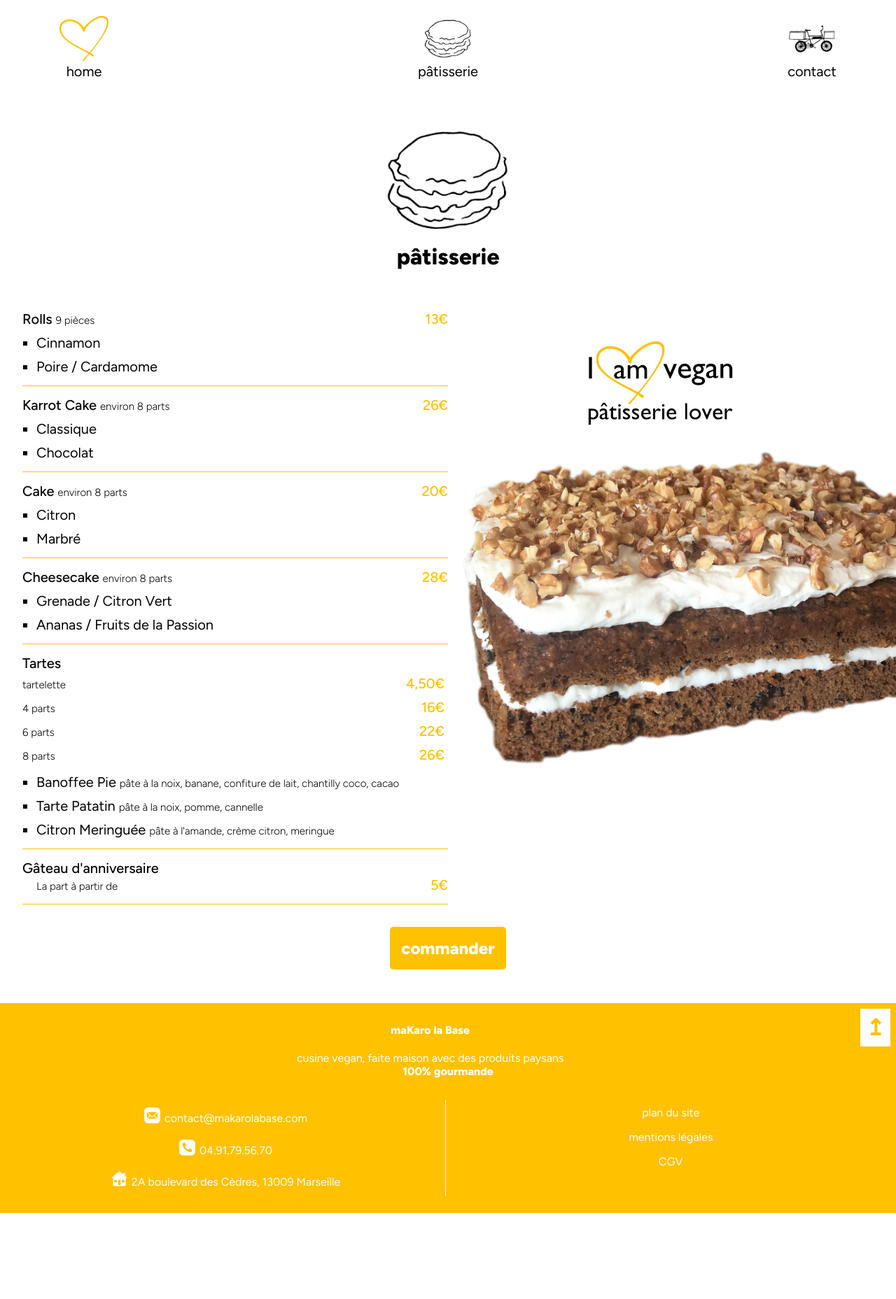
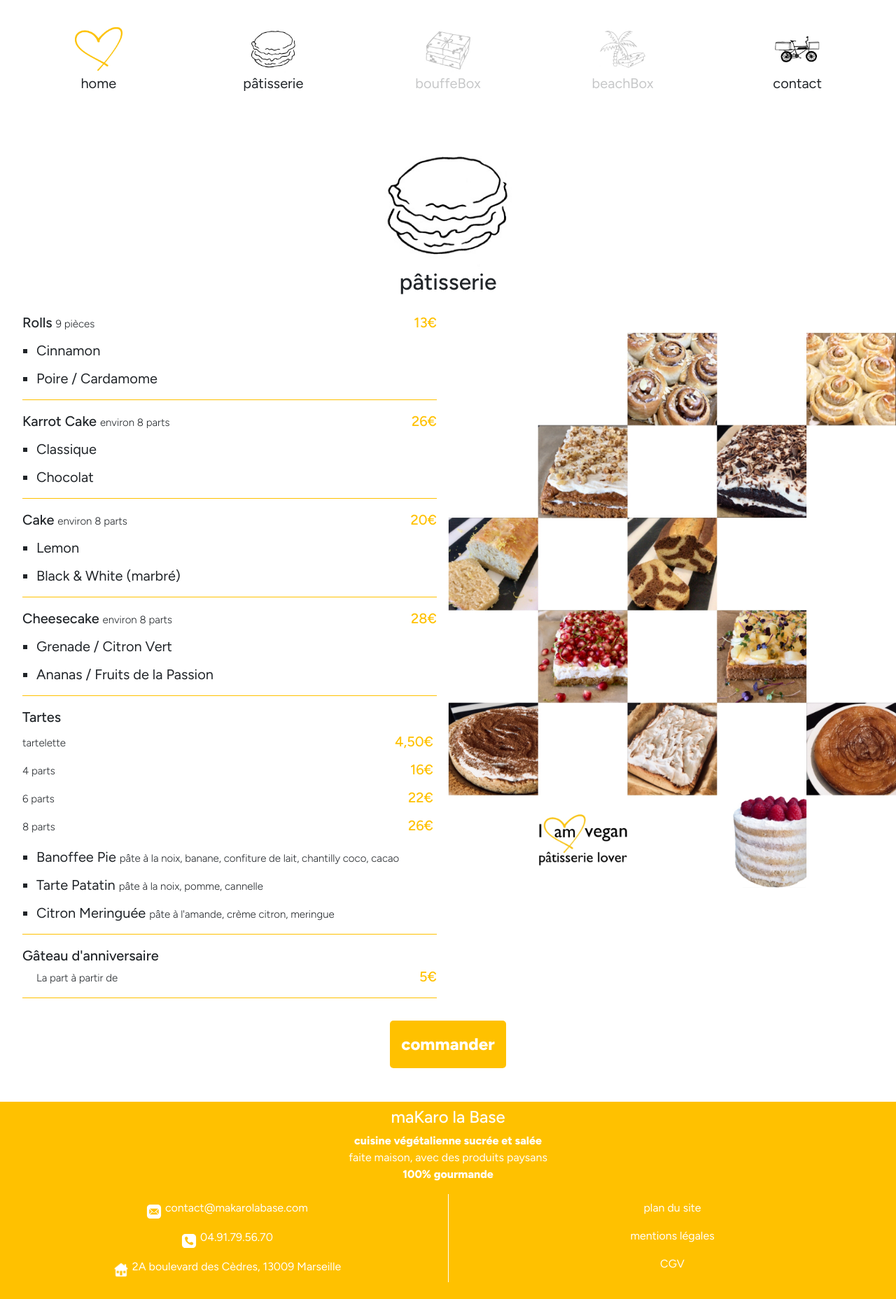
Before and after one commit to LaitAh/Website-MaKaroLaBase, a PHP site: page /patisserie in a window 1280 px wide. Shown: the whole page at 70% size. Before the commit the page ends 1734 px from the top, so only its background shows below. Run offline with PHP 8.4, Linux system fonts and the light colour scheme; data that the repository does not hold is empty; some libraries are stand-ins or nearby versions.

Commit message:
updates website

```diff
--- a/public/css/style.css
+++ b/public/css/style.css
@@ -3,7 +3,7 @@ html {
 }
 
 body {
-  font-family: 'Figtree', sans-serif;
+  font-family: 'Figtree', sans-serif !important;
   width: 100%;
   max-width: 1400px;
   margin: auto;
@@ -24,18 +24,19 @@ header {}
 }
 .nav-element {
   padding: 1em;
-  font-size: 1.25em;
+  font-size: 1.25em !important;
 }
 .nav-link {}
 .nav-icon {
   width: 20%;
+  padding-right: 1em;
 }
 #nav-home {}
 #nav-bouffeBox {
-  display: none;
+  opacity: 0.25;
 }
 #nav-beachBox {
-  display: none;
+  opacity: 0.25;
 }
 #nav-bakeryBox {}
 #nav-contact {}
@@ -53,58 +54,60 @@ header {}
     width: 35%;
     display: block;
     margin: auto;
+    padding-right: 0;
   }
 }
 
 /******************** COMMON TO ALL PAGES ********************/
 
 a {
-  text-decoration: none;
-  color: inherit;
+  text-decoration: none !important;
+  color: inherit !important;
 }
 a.link {
-  color: #FFC100;
-  text-decoration: underline;
+  color: #FFC100 !important;
+  text-decoration: underline !important;
 }
 h1 {
-  font-size: 2em;
-  text-align: center;
+  font-size: 2em !important;
+  text-align: center !important;
 }
 h2 {
-  margin-bottom: 0;
-  color: #FFC100;
+  margin-bottom: 0 !important;
+  color: #FFC100 !important;
 }
 h3 {
-  margin-top: 0.75em;
+  margin-top: 0.75em !important;
 }
 .button {
-  display: inline-block;
-  background-color: #FFC100;
-  color: white;
-  margin: 1rem auto;
-  padding: 1rem;
-  border-radius: 5px;
-  text-align: center;
-  font-weight: 800;
-  font-size: 1.5rem;
+  display: inline-block !important;
+  background-color: #FFC100 !important;
+  color: white !important;
+  margin: 1rem auto !important;
+  padding: 1rem !important;
+  border-radius: 5px !important;
+  text-align: center !important;
+  font-weight: 800 !important;
+  font-size: 1.5rem !important;
 }
-.bouffe, .beach, .bakery, .contact {
+.bouffe, .beach, .bakery, .contact, .cgv {
   padding: 2em;
 }
-.bouffe-top, .beach-top, .bakery-top, .contact-top {
+.bouffe-top, .beach-top, .bakery-top, .contact-top, .cgv-top {
   display: flex;
   flex-direction: column;
   align-items: center;
 }
-.bouffe-icon, .beach-icon, .bakery-icon, .contact-icon {
+.bouffe-icon, .beach-icon, .bakery-icon, .contact-icon, .cgv-icon {
   width: 50%;
 }
-.bouffe-title, .beach-title, .bakery-title, .contact-title {
+.bouffe-title, .beach-title, .bakery-title, .contact-title, .cgv-title {
   margin-top: 0;
+  /* color: #FFC100; */
 }
 
 @media screen and (min-width:768px) {
-  .bouffe-icon, .beach-icon, .bakery-icon, .contact-icon {
+  .bouffe-icon, .beach-icon, .bakery-icon, .contact-icon, .cgv-icon {
     width: 15%;
   }
 }
@@ -155,7 +158,7 @@ h3 {
   font-weight: 800;
   color: white;
   /* text-transform: uppercase; */
-  font-size: 2em;
+  font-size: 2em !important;
   display: flex;
   flex-direction: column;
   justify-content: center;
@@ -190,7 +193,7 @@ h3 {
   font-weight: 400;
   color: rgb(190, 190, 190);
   /* text-transform: lowercase; */
-  font-size: 0.75em;
+  font-size: 0.75em !important;
   top: 140px;
 }
 .separator {
@@ -217,13 +220,25 @@ h3 {
 
 /******************** BAKERY PAGE ********************/
 
+.bakery-menu {
+}
+.bakery-photos {
+  width: 100%;
+  border-top: solid #FFC100 1px;
+  padding-top: 0.75em;
+  margin-top: 0.5em;
+}
+.bakery-img--picture {
+  width: 100%;
+  height: auto;
+}
 .bakery-list {
   list-style-type: none;
   padding: 0;
 }
 .bakery-element {
   font-weight: 500;
-  font-size: 1.25em;
+  font-size: 1.25em !important;
   border-bottom: solid #FFC100 1px;
   padding: 0.75em 0;
 }
@@ -239,11 +254,11 @@ h3 {
   color: #FFC100;
   float: right;
   font-weight: 500;
-  font-size: 1em;
+  font-size: 1em !important;
 }
 .individually {
   font-weight: 300;
-  font-size: 0.75em;
+  font-size: 0.75em !important;
 }
 .pie {
   display: block;
@@ -253,20 +268,27 @@ h3 {
 .ingredients {
   display: inline-block;
   font-weight: 300;
-  font-size: 0.75em;
+  font-size: 0.75em !important;
 }
 
 @media screen and (min-width: 768px) {
   .bakery {
     display: flex;
     flex-direction: column;
-    background-image: url("../img/bakery/bakery-background.jpg");
+    background-image: url("../img/bakery/bakery-background-desktop-v2.jpg");
     background-repeat: no-repeat;
     background-position: right;
     background-size: 50%;
   }
   .bakery-list {
     width: 50%;
+    padding-right: 1em;
+  }
+  .bakery-img--picture {
+    display: none;
+  }
+  .bakery-photos {
+    display: none;
   }
 }
 
@@ -286,7 +308,7 @@ h3 {
   .contact-box {
     display: flex;
     flex-direction: row;
-    justify-content: space-between;
+    justify-content: center;
   }
   .contact-box--bouffe, .contact-box--bakery {
     width: 50%;
@@ -297,9 +319,9 @@ h3 {
     margin-bottom: 1em;
   }
   .contact-box--bouffe {
-    border-right: solid #FFC100 1px;
+    /* border-right: solid #FFC100 1px;
     padding-right: 2em;
-    padding-left: 0;
+    padding-left: 0; */
   }
   .contact-box--infos {
     display: flex;
@@ -324,7 +346,7 @@ h3 {
 }
 .backToTop-arrow {
   font-weight: 800;
-  font-size: 2em;
+  font-size: 2em !important;
   color: #FFC100;
 }
 footer {
@@ -332,7 +354,9 @@ footer {
   color: white;
   padding: 0.5em;
 }
-.footer-title {}
+.footer-title {
+  text-align: center;
+}
 .footer-text {}
 .footer-list {
   list-style-type: none;
@@ -352,7 +376,7 @@ footer {
 }
 #footer-email {}
 #footer-phone .footer-icon {
-  font-size: 1em;
+  font-size: 1em !important;
 }
 #footer-address {}
 
--- a/src/view/bakery.tpl.php
+++ b/src/view/bakery.tpl.php
@@ -1,8 +1,9 @@
-<section class="bakery">
+<section class="bakery" title="Photographie d'une pâtisserie avec un sigle 'I am Vegan pâtisserie lover'">
   <div class="bakery-top">
     <img src="<?= $absoluteUrl ?>/img/nav/icon-bakery.jpg" alt="Image de pâtisserie" class="bakery-icon">
     <h1 class="bakery-title">pâtisserie</h1>
   </div>
+  <div class="bakery-menu">
     <ul class="bakery-list">
 
       <li class="bakery-element">
@@ -11,6 +12,7 @@
           <li class="bakery-element--flavor">Cinnamon</li>
           <li class="bakery-element--flavor">Poire / Cardamome</li>
         </ul>
+        <img src="<?= $absoluteUrl ?>/img/bakery/bakery-img-rolls.jpg" alt="Image de pâtisserie" class="bakery-photos">
       </li>
 
       <li class="bakery-element">
@@ -19,14 +21,16 @@
           <li class="bakery-element--flavor">Classique</li>
           <li class="bakery-element--flavor">Chocolat</li>
         </ul>
+        <img src="<?= $absoluteUrl ?>/img/bakery/bakery-img-karrotcake.jpg" alt="Image de pâtisserie" class="bakery-photos">
       </li>
 
       <li class="bakery-element">
         Cake <span class="individually">environ 8 parts</span> <span class="price">20&#8364;</span>
         <ul class="bakery-element--list">
-        <li class="bakery-element--flavor">Citron</li>
-        <li class="bakery-element--flavor">Marbré</li>
+          <li class="bakery-element--flavor">Lemon</li>
+          <li class="bakery-element--flavor">Black & White (marbré)</li>
         </ul>
+        <img src="<?= $absoluteUrl ?>/img/bakery/bakery-img-cake.jpg" alt="Image de pâtisserie" class="bakery-photos">
       </li>
 
       <li class="bakery-element">
@@ -35,6 +39,7 @@
           <li class="bakery-element--flavor">Grenade / Citron Vert</li>
           <li class="bakery-element--flavor">Ananas / Fruits de la Passion</li>
         </ul>
+        <img src="<?= $absoluteUrl ?>/img/bakery/bakery-img-cheesecake.jpg" alt="Image de pâtisserie" class="bakery-photos">
       </li>
 
       <li class="bakery-element">
@@ -60,6 +65,7 @@
           <li class="bakery-element--flavor">Tarte Patatin <span class="ingredients">pâte à la noix, pomme, cannelle</span></li>
           <li class="bakery-element--flavor">Citron Meringuée <span class="ingredients">pâte à l'amande, crème citron, meringue</span></li>
         </ul>
+        <img src="<?= $absoluteUrl ?>/img/bakery/bakery-img-tarte.jpg" alt="Image de pâtisserie" class="bakery-photos">
       </li>
 
       <li class="bakery-element">
@@ -67,8 +73,13 @@
         <ul class="bakery-element--list">
         <span class="individually">La part à partir de</span> <span class="price">5&#8364;</span>
         </ul>
+        <img src="<?= $absoluteUrl ?>/img/bakery/bakery-img-birthdaycake.jpg" alt="Image de pâtisserie" class="bakery-photos">
       </li>
 
     </ul>
+    <!-- <div class="bakery-img">
+      <img src="<?= $absoluteUrl ?>/img/bakery/bakery-background-mobile.jpg" alt="Photographie d'une pâtisserie avec un sigle 'I love Vegan'" class="bakery-img--picture">
+    </div> -->
+  </div>
   <a href="<?= $absoluteUrl ?>/contact" class="button">commander</a>
 </section>
--- a/src/view/footer.tpl.php
+++ b/src/view/footer.tpl.php
@@ -1,9 +1,12 @@
-    <a class="backToTop" href="#"><span class="backToTop-arrow">&#8613;</span></a>
+    <!-- <a class="backToTop" href="#"><span class="backToTop-arrow">&#8613;</span></a> -->
 
     <footer>
       <h4 class="footer-title">maKaro la Base</h4>
-      <p class="footer-text">cusine vegan, faite maison avec des produits paysans<br/>
-      <strong>100% gourmande</strong></p>
+      <p class="footer-text">
+        <strong>cuisine végétalienne sucrée et salée</strong><br/>
+        faite maison, avec des produits paysans<br/>
+        <strong>100% gourmande</strong>
+      </p>
       <div class="footer-infos">
         <ul class="footer-list" id="footer-left">
           <li class="footer-element" id="footer-email"><a href="mailto:contact@makarolabase.com"><sub><img src="<?= $absoluteUrl ?>/img/icon/icon-mail_white.svg" alt="Icône d'email" class="footer-icon"></sub> contact@makarolabase.com</a></li>
@@ -12,10 +15,13 @@
         </ul>
         <ul class="footer-list" id="footer-right">
           <li class="footer-element"><a href="#">plan du site</a></li>
-          <li class="footer-element"><a href="#">mentions légales</a></li>
-          <li class="footer-element"><a href="#">CGV</a></li>
+          <li class="footer-element"><a href="<?= $absoluteUrl ?>/cgv-et-mentions-legales">mentions légales</a></li>
+          <li class="footer-element"><a href="<?= $absoluteUrl ?>/cgv-et-mentions-legales">CGV</a></li>
         </ul>
       </div>
     </footer>
+    <script src="https://code.jquery.com/jquery-3.3.1.slim.min.js" integrity="sha384-q8i/X+965DzO0rT7abK41JStQIAqVgRVzpbzo5smXKp4YfRvH+8abtTE1Pi6jizo" crossorigin="anonymous"></script>
+    <script src="https://cdn.jsdelivr.net/npm/popper.js@1.14.3/dist/umd/popper.min.js" integrity="sha384-ZMP7rVo3mIykV+2+9J3UJ46jBk0WLaUAdn689aCwoqbBJiSnjAK/l8WvCWPIPm49" crossorigin="anonymous"></script>
+    <script src="https://cdn.jsdelivr.net/npm/bootstrap@4.1.3/dist/js/bootstrap.min.js" integrity="sha384-ChfqqxuZUCnJSK3+MXmPNIyE6ZbWh2IMqE241rYiqJxyMiZ6OW/JmZQ5stwEULTy" crossorigin="anonymous"></script>
   </body>
 </html>
--- a/src/view/header.tpl.php
+++ b/src/view/header.tpl.php
@@ -8,6 +8,7 @@
   <link rel="preconnect" href="https://fonts.googleapis.com">
   <link rel="preconnect" href="https://fonts.gstatic.com" crossorigin>
   <link href="https://fonts.googleapis.com/css2?family=Figtree:wght@300;400;500;800&display=swap" rel="stylesheet">
+  <link rel="stylesheet" href="https://cdn.jsdelivr.net/npm/bootstrap@4.1.3/dist/css/bootstrap.min.css" integrity="sha384-MCw98/SFnGE8fJT3GXwEOngsV7Zt27NXFoaoApmYm81iuXoPkFOJwJ8ERdknLPMO" crossorigin="anonymous">
   <title>maKaro la Base</title>
   <meta name="description" content="cuisine vegan, faite maison avec des produits paysans">
   <meta property="og:title" content="maKaro la Base"/>
@@ -17,40 +18,46 @@
 </head>
 <body>
   <header>
-    <nav class="main-nav">
-      <ul class="nav-list">
-        <a href="#" class="nav-burgermenu">&#9776;</a>
-        <li class="nav-element" id="nav-home">
-          <a href="<?= $absoluteUrl ?>/" class="nav-link">
+    <nav class="navbar navbar-expand-lg navbar-light"  style="background-color: #fff;">
+      <button class="navbar-toggler" type="button" data-toggle="collapse" data-target="#navbarSupportedContent" aria-controls="navbarSupportedContent" aria-expanded="false" aria-label="Toggle navigation">
+        <span class="navbar-toggler-icon"></span>
+      </button>
+
+      <div class="collapse navbar-collapse" id="navbarSupportedContent">
+        <ul class="navbar-nav mr-auto d-flex justify-content-between" style="width: 100%;">
+
+          <li class="nav-item nav-element" id="nav-home">
+            <a href="<?= $absoluteUrl ?>/" class="nav-link d-flex align-items-center">
               <img src="<?= $absoluteUrl ?>/img/nav/icon-logo.jpg" alt="Logo maKaro" class="nav-icon">
               home
             </a>
           </li>
-        <li class="nav-element" id="nav-bouffeBox">
-          <a href="<?= $absoluteUrl ?>/bouffebox" class="nav-link">
+          <li class="nav-item nav-element" id="nav-bakeryBox">
+            <a href="<?= $absoluteUrl ?>/patisserie" class="nav-link d-flex align-items-center">
+              <img src="<?= $absoluteUrl ?>/img/nav/icon-bakery.jpg" alt="Icône pâtisserie" class="nav-icon">
+              pâtisserie
+            </a>
+          </li>
+          <li class="nav-item nav-element" id="nav-bouffeBox">
+            <a href="<?= $absoluteUrl ?>" class="nav-link d-flex align-items-center disabled">
               <img src="<?= $absoluteUrl ?>/img/nav/icon-bouffe.jpg" alt="Icône bouffeBox" class="nav-icon">
               bouffeBox
             </a>
           </li>
-        <li class="nav-element" id="nav-beachBox">
-          <a href="<?= $absoluteUrl ?>/beachbox" class="nav-link">
-            <img src="<?= $absoluteUrl ?>/img/nav/icon-beach.jpg" alt="Icône beachBox" class="nav-icon">
+          <li class="nav-item nav-element" id="nav-beachBox">
+            <a href="<?= $absoluteUrl ?>" class="nav-link d-flex align-items-center disabled">
+              <img src="<?= $absoluteUrl ?>/img/nav/icon-beach.jpg" alt="Icône beachBox" class="nav-icon disabled">
               beachBox
             </a>
           </li>
-        <li class="nav-element" id="nav-bakeryBox">
-          <a href="<?= $absoluteUrl ?>/patisserie" class="nav-link">
-            <img src="<?= $absoluteUrl ?>/img/nav/icon-bakery.jpg" alt="Icône pâtisserie" class="nav-icon">
-            pâtisserie
-          </a>
-        </li>
-        <li class="nav-element" id="nav-contact">
-          <a href="<?= $absoluteUrl ?>/contact" class="nav-link">
+          <li class="nav-item nav-element" id="nav-contact">
+            <a href="<?= $absoluteUrl ?>/contact" class="nav-link d-flex align-items-center">
               <img src="<?= $absoluteUrl ?>/img/nav/icon-contact.jpg" alt="Icône contact" class="nav-icon">
               contact
             </a>
           </li>
         </ul>
+      </div>
     </nav>
   </header>
 </body>
```
Also changed, not shown: src/view/contact.tpl.php (+1 -16 lines), src/view/home.tpl.php (+5 -4 lines). Lines whose indentation alone changed are shown as unchanged.
